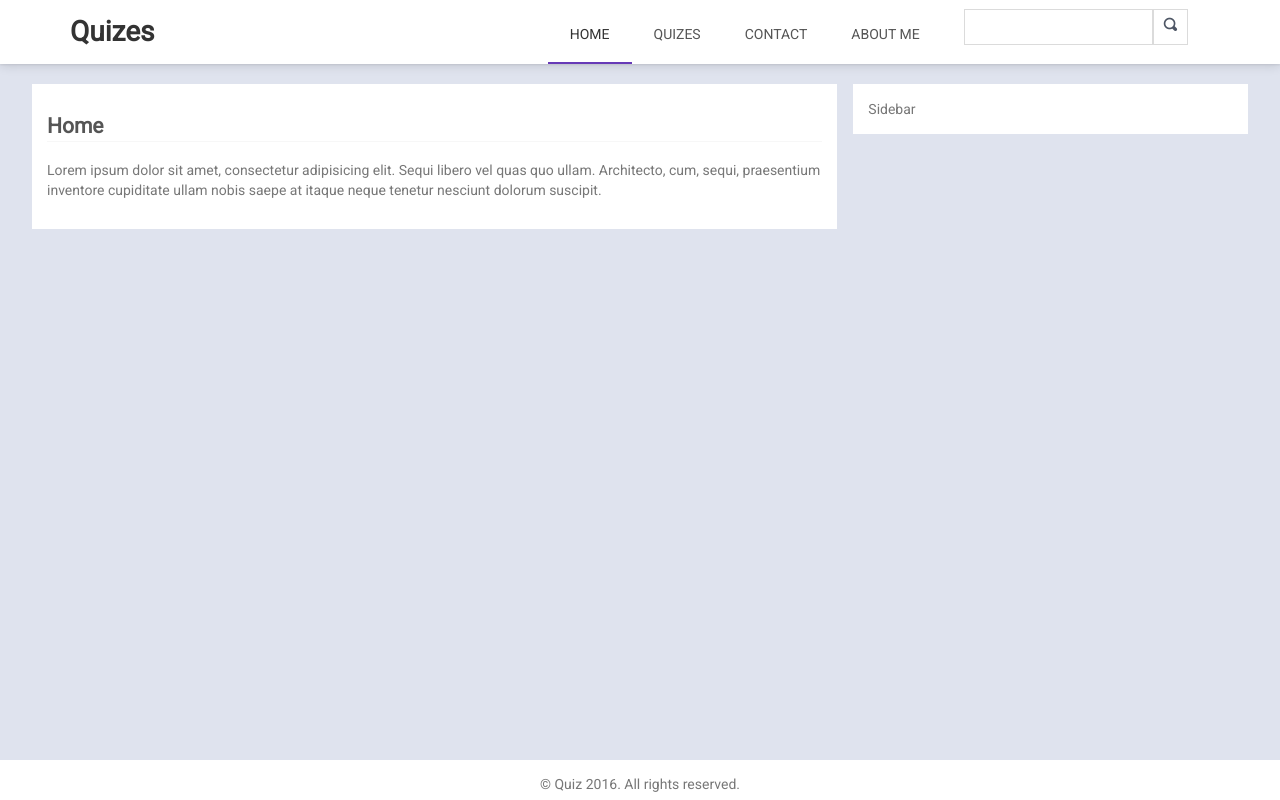
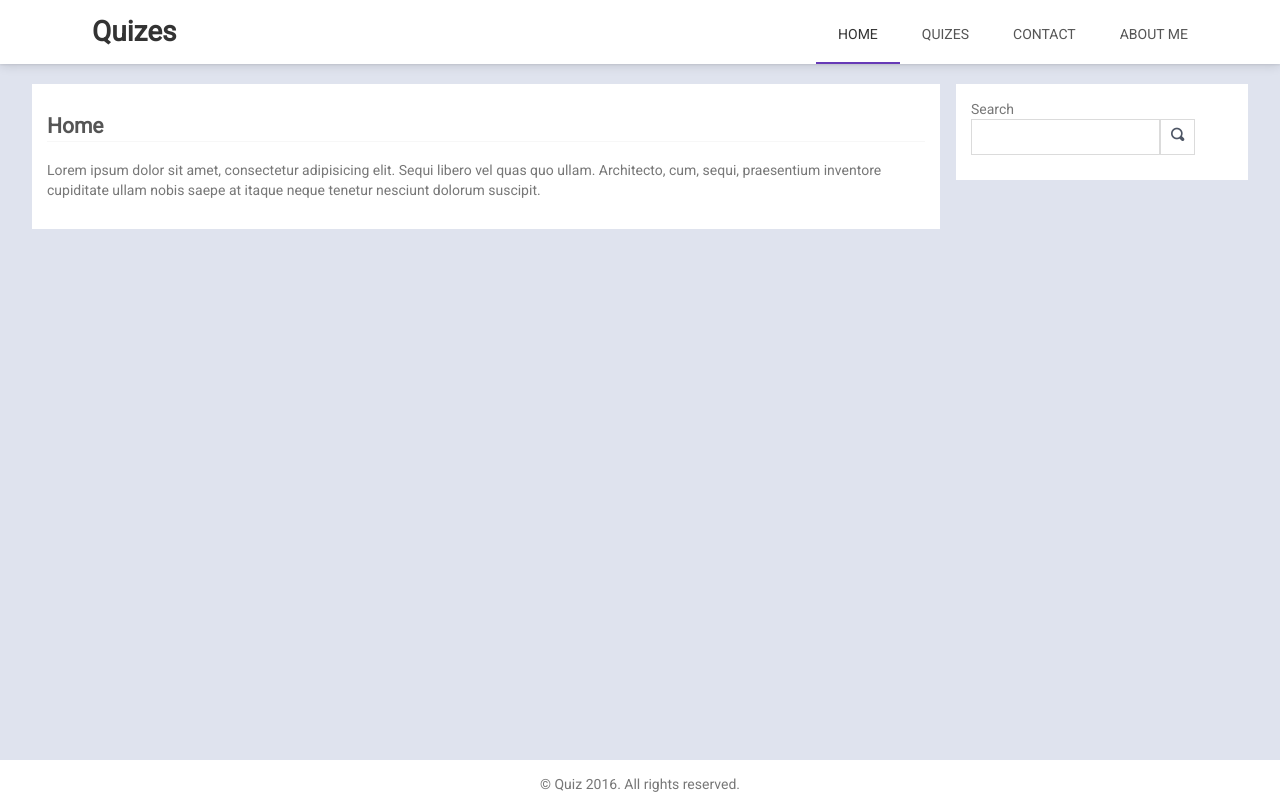
Before and after one commit to catiraumihail/quizjs, a plain HTML site: page index.html in a window 1280 px wide. Drawn offline with Linux system fonts and the light colour scheme.

Commit message:
Move search from navbar Increase content area

```diff
--- a/css/style.css
+++ b/css/style.css
@@ -1,6 +1,6 @@
 @import url(//fonts.googleapis.com/css?family=Roboto);
 
-html,body{margin:0;padding:0;min-height:100%;height:100%;}
+html,body{margin:0;padding:0;height:100%;}
 
 *,
 *:before,
@@ -21,7 +21,7 @@ input, textarea, button{outline:none;border:1px solid #dbdbdb;}
 .form-group{margin-bottom:10px;}
 .form-group .form-label{display:block;}
 .form-group .form-control{display:block;width:100%;max-width:100%;line-height:34px;padding:0 5px;}
-.input-group{display:flex;}
+.input-group{display:flex;width:100%;}
 .input-group .form-control{flex:1 0 8em;}
 .input-group .input-addon{flex:0 0 auto;}
 
@@ -65,7 +65,7 @@ input, textarea, button{outline:none;border:1px solid #dbdbdb;}
 @media (min-width:1200px){
 .navbar > .navbar-container{width:1140px;}
 }
-.navbar > .navbar-container > .brand {display:block;color:#333;margin:0;padding:0;line-height:64px;}
+.navbar > .navbar-container > .brand {display:block;color:#333;margin:0;padding:0 0 0 22px;line-height:64px;}
 .navbar > .navbar-container > .toggle {outline:none;border:0;display:inline-block;background-color:transparent;background-image:none;vertical-align:middle;text-align:center;white-space:nowrap;cursor:pointer;-ms-touch-action:manipulation;touch-action:manipulation;-webkit-user-select:none;-moz-user-select:none;-ms-user-select:none;user-select:none;padding:22px;}
 @media (min-width:768px) {
 .navbar > .navbar-container > .toggle {display:none;}
@@ -97,40 +97,18 @@ input, textarea, button{outline:none;border:1px solid #dbdbdb;}
 .navbar > .navbar-container > .nav-list > .nav-item.nav-link.active,
 .navbar > .navbar-container > .nav-list > .nav-item.nav-link:hover,
 .navbar > .navbar-container > .nav-list > .nav-item.nav-link:focus{color:#333;border-bottom-color:#673ab7;}
-.navbar > .navbar-container > .nav-list > .nav-search{display:-webkit-box;display:-webkit-flex;display:-ms-flexbox;display:flex;justify-content:center;align-items:center;}
+
+.box-search{display:-webkit-box;display:-webkit-flex;display:-ms-flexbox;display:flex;align-items:center;}
 
 body{padding:0 0 40px 0;position:relative;}
 .footer{height:40px;display:block;position:absolute;width:100%;bottom:0;background:#fff}
 
-@-webkit-keyframes fadeInLeft {
-    from {
-        opacity: 0;
-        -webkit-transform: translate3d(-100%, 0, 0);
-        transform: translate3d(-100%, 0, 0);
-    }
-
-    to {
-        opacity: 1;
-        -webkit-transform: none;
-        transform: none;
-    }
+@-webkit-keyframes fadeInLeft{
+from {opacity:0;-webkit-transform:translate3d(-100%, 0, 0); transform:translate3d(-100%, 0, 0);}
+to {opacity:1;-webkit-transform:none;transform:none;}
 }
-
-@keyframes fadeInLeft {
-    from {
-        opacity: 0;
-        -webkit-transform: translate3d(-100%, 0, 0);
-        transform: translate3d(-100%, 0, 0);
-    }
-    to {
-        opacity: 1;
-        -webkit-transform: none;
-        transform: none;
-    }
+@keyframes fadeInLeft{
+from{opacity:0;-webkit-transform:translate3d(-100%, 0, 0);transform:translate3d(-100%, 0, 0);}
+to{opacity:1;-webkit-transform:none;transform:none;}
 }
-
-.fadeInLeft.ng-enter {
-    -webkit-animation-name: fadeInLeft;
-    animation-name: fadeInLeft;
-    animation-duration: 0.3s;
-}
+.fadeInLeft.ng-enter{-webkit-animation-name:fadeInLeft;animation-name:fadeInLeft;animation-duration:0.3s;}
--- a/index.html
+++ b/index.html
@@ -19,26 +19,26 @@
                 <a href="#/quizes" class="nav-item nav-link">Quizes</a>
                 <a href="#/contact" class="nav-item nav-link">Contact</a>
                 <a href="#/about" class="nav-item nav-link">About me</a>
-                <div class="nav-item nav-search">
-                    <div class="form-group">
-                        <div class="input-group">
-                            <input id="search" class="form-control" type="text" name="search" >
-                            <button class="input-addon btn btn-default"><span class="oi" data-glyph="magnifying-glass"></span></button>
-                        </div>
-                    </div>
-                </div>
             </nav>
         </div>
     </div>
     <div class="wrap">
         <div class="container">
             <div class="row">
-                <div class="col-md-8 col-xs-12">
+                <div class="col-md-9 col-xs-12">
                     <div class="fadeInLeft" ng-view></div>
                 </div>
-                <div class="col-md-4 col-xs-12">
+                <div class="col-md-3 col-xs-12">
                     <div class="content-box">
-                    Sidebar
+                        <div class="box-search">
+                            <div class="form-group">
+                                <label for="search">Search</label>
+                                <div class="input-group">
+                                    <input id="search" class="form-control" type="text" name="search" >
+                                    <button class="input-addon btn btn-default"><span class="oi" data-glyph="magnifying-glass"></span></button>
+                                </div>
+                            </div>
+                        </div>
                     </div>
                 </div>
             </div>
```
